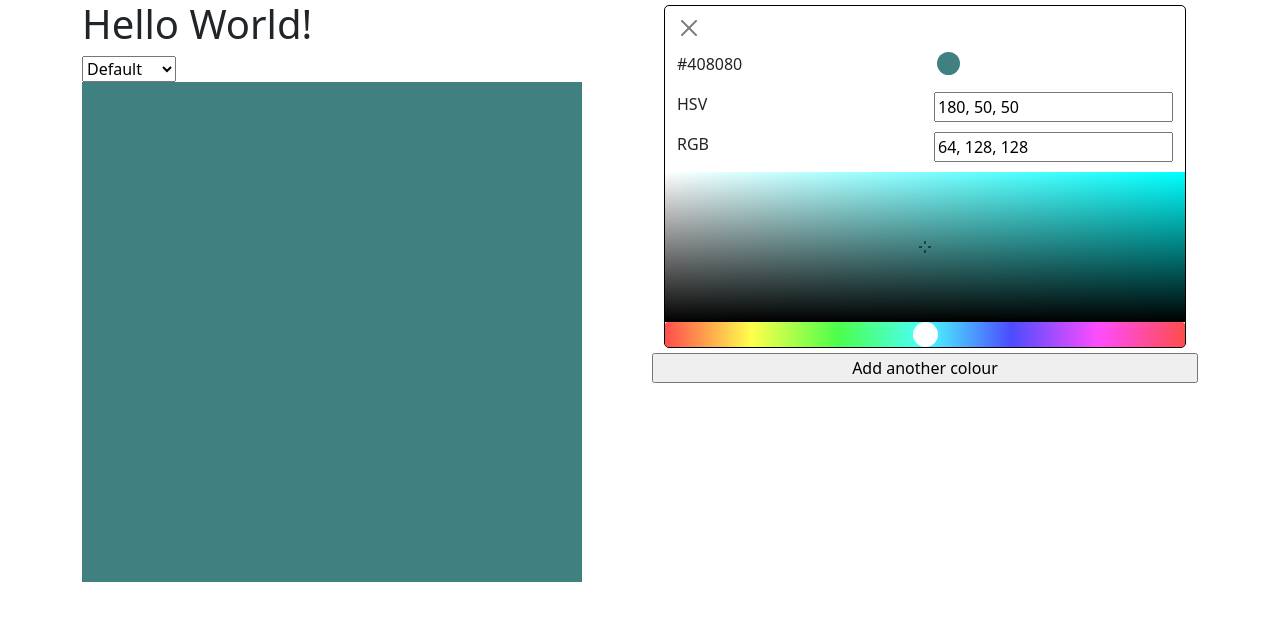
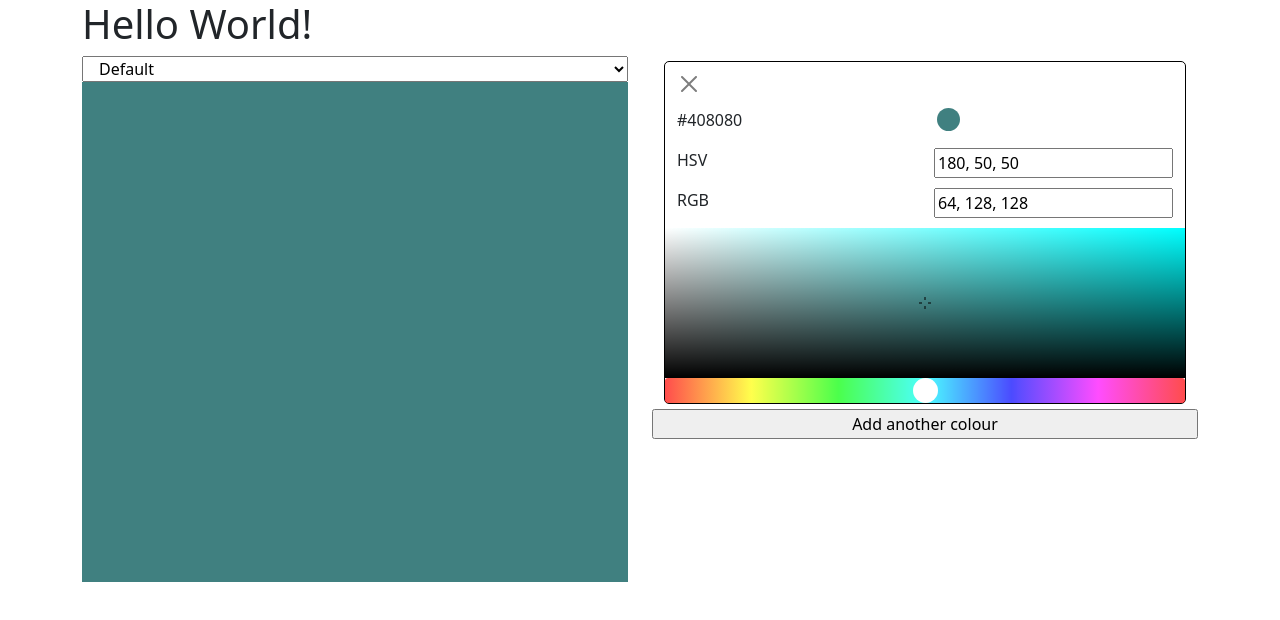
Before and after one commit to Bracktus/colour-picker, a React (Create React App) app: page / in a window 1280 px wide. Shown: the top 620 px of the page. Built offline with nearby package versions, Linux system fonts and the light colour scheme.

Commit message:
general cleanup + add new sketch

```diff
--- a/src/App.tsx
+++ b/src/App.tsx
@@ -1,22 +1,29 @@
+import { Row, Col, Container } from "react-bootstrap";
+import { useState } from "react";
 import CanvasWrapper from "./components/CanvasWrapper";
 import PanelFactory from "./components/PanelFactory";
-import { Row, Col, Container } from "react-bootstrap";
+import sketches from "./sketches/sketches";
 import "bootstrap/dist/css/bootstrap.min.css";
-import { useState } from "react";
-import sketches from "./sketches/sketches";
 
 const App = () => {
   const [colours, setColours] = useState([[180, 50, 50]]);
   return (
     <Container>
+
       <Row>
+          <h1>Hello World!</h1>
+      </Row>
+
+      <Row>
+
         <Col>
-          <h1>Hello World!</h1>
           <CanvasWrapper colours={colours} sketches={sketches} />
         </Col>
+
         <Col>
           <PanelFactory colours={colours} setColours={setColours} />
         </Col>
+
       </Row>
     </Container>
   );
--- a/src/components/CanvasWrapper.tsx
+++ b/src/components/CanvasWrapper.tsx
@@ -1,7 +1,8 @@
 import { useState } from "react";
+import { Container, Row, Col } from "react-bootstrap";
 import { Sketches } from "../sketches/sketches";
+import SketchSelector from "./SketchSelector";
 import Canvas from "./Canvas";
-import { SketchSelector } from "./SketchSelector";
 
 interface CanvasWrapperProps {
   colours: number[][];
@@ -12,28 +13,31 @@ export const CanvasWrapper: React.FC<CanvasWrapperProps> = ({
   colours,
   sketches,
 }) => {
-  const width = 500;
-  const height = 500;
-
   const [funcName, setFuncName] = useState("Default");
   const drawFunc = Object.values(sketches)
     .flat()
     .find((sketch) => funcName === sketch.name).func;
 
   return (
-    <div>
-      <SketchSelector
-        setFuncName={setFuncName}
-        colours={colours}
-        sketches={sketches}
-      />
+    <Container>
+      <Col>
+        <Row>
+        <SketchSelector
+          setFuncName={setFuncName}
+          colours={colours}
+          sketches={sketches}
+        />
+        </Row>
+      <Row>
       <Canvas
         name="my_canvas"
         draw={(ctx) => drawFunc(ctx, colours)}
-        width={width}
-        height={height}
-      ></Canvas>
-    </div>
+        height={500}
+        width={500}
+      />
+      </Row>
+      </Col>
+    </Container>
   );
 };
 
--- a/src/components/ColourPanel/ColourPanel.tsx
+++ b/src/components/ColourPanel/ColourPanel.tsx
@@ -1,6 +1,6 @@
 import { useRef } from "react";
 import { CloseButton, Col, Container, Row } from "react-bootstrap";
-import Picker from "../Picker/Picker";
+import Picker from "../Picker";
 import Swatch from "../Swatch";
 import TextBox from "../TextBox/TextBox";
 import { formatColour, getHexString, HSVtoRGB, RGBtoHSV } from "./helpers";
--- a/src/components/Picker/Picker.tsx
+++ b/src/components/Picker.tsx
@@ -1,8 +1,8 @@
 import React from "react";
 import { Col, Container, Row } from "react-bootstrap";
 
-import Canvas from "../Canvas";
-import HueSlider from "../HueSlider";
+import Canvas from "./Canvas";
+import HueSlider from "./HueSlider";
 
 interface PickerProps {
   onChange: (col: number[]) => void;
--- /dev/null
+++ b/src/sketches/circleInside.ts
@@ -0,0 +1,20 @@
+import { formatCol } from "./helpers"
+
+export const circleInside = (
+   context: CanvasRenderingContext2D,
+   colours: number[][]
+) => {
+    const width = context.canvas.width;
+    const height = context.canvas.height;
+
+    const midPoint = Math.min(width, height)/2;
+
+    const [col1, col2] = colours;
+    context.fillStyle = formatCol(col1);
+    context.fillRect(0, 0, width, height);
+
+    context.fillStyle = formatCol(col2);
+    context.beginPath();
+    context.arc(midPoint, midPoint, midPoint/2, 0, 2 * Math.PI);
+    context.fill();
+};
--- a/src/sketches/sketches.ts
+++ b/src/sketches/sketches.ts
@@ -1,6 +1,7 @@
 import { horizontalSplit } from "./horizontalSplit";
 import { plainBox } from "./plainBox";
 import { verticalSplit } from "./verticalSplit";
+import { circleInside } from "./circleInside";
 
 export interface Sketch {
   name: string;
@@ -27,6 +28,10 @@ export const sketches: Sketches = {
       name: "Vertical Split",
       func: verticalSplit,
     },
+    {
+      name: "Circle",
+      func: circleInside
+    }
   ],
 };
 export default sketches;
```
Also changed, not shown: src/components/Picker/helpers.ts (deleted, +0 -10 lines).
